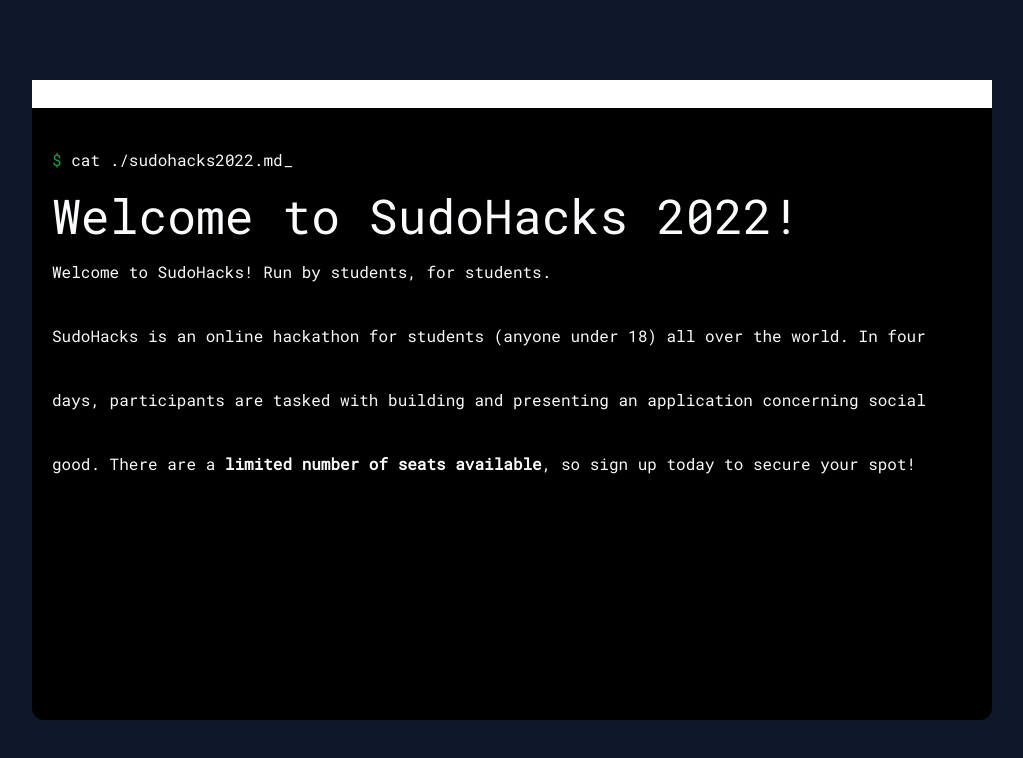
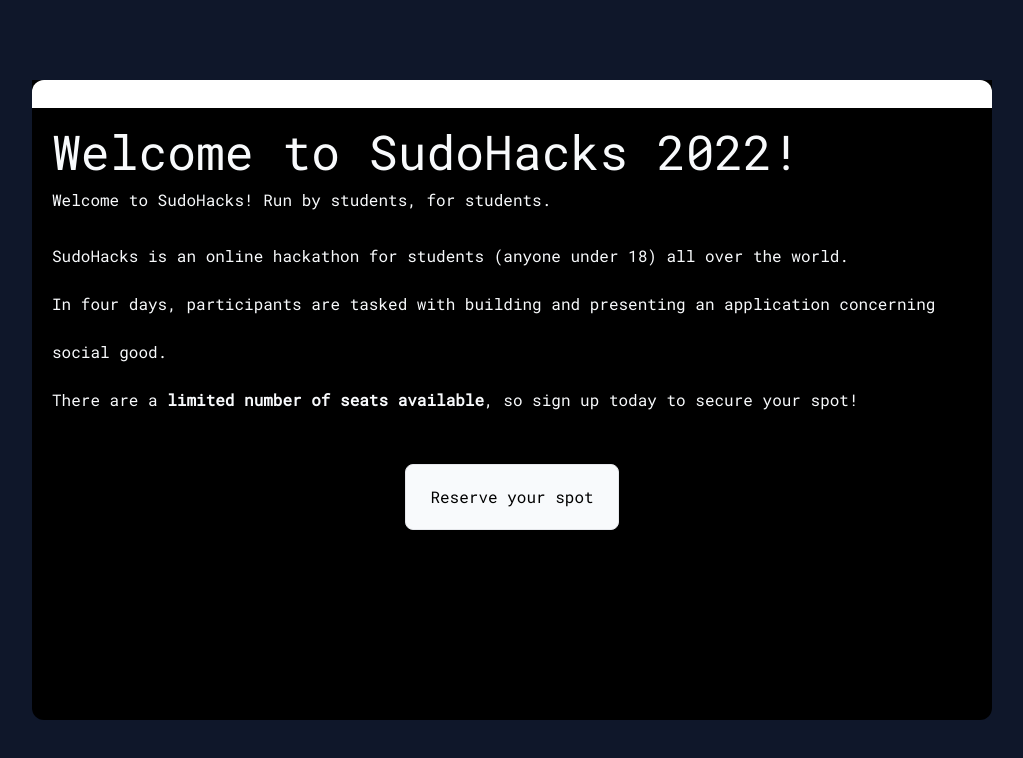
Before and after one commit to SudoHacksHackathon/Website, a React (Vite) app: page / in a window 1280 px wide. Shown: the top 758 px of the page, without its empty margins (128-1151 px from the left). Built offline with nearby package versions, Linux system fonts and the light colour scheme.

Commit message:
Updated frontend

```diff
--- a/src/App.tsx
+++ b/src/App.tsx
@@ -8,11 +8,15 @@
 const App = () => {
   const [revealed, setRevealed] = useState(false);
 
+  const [showModal, setShowModal] = useState(false);
+
   return (
-    <div className="bg-slate-900 h-full w-full flex justify-center place-items-center">
-      <div className="rounded-xl w-3/4 h-[80vh] bg-black font-mono">
-        <div className="w-full h-7 bg-white flex justify-end"></div>
-        <div className="p-5 leading-[4rem]">
+    <div className="bg-slate-900 grid h-screen place-items-center">
+      <div className="rounded-b-xl w-3/4 h-[80vh] bg-black font-mono">
+        <div className="rounded-t-xl w-full h-7 bg-white flex justify-end"></div>
+        <div className="p-5 leading-[3rem]">
+          {!revealed && (
+            <>
               <span className="text-green-600 text-m">$ </span>
               <div className="inline-block text-slate-50 text-m">
                 <Typewriter
@@ -21,24 +25,39 @@
                       .typeString("cat ./sudohacks2022.md")
                       .pauseFor(1000)
                       .callFunction(() => setRevealed(true))
-                    .start()
+                      .start();
                   }}
-                options={{ cursor: "_" }}
+                  options={{ cursor: "_", delay: 60 }} // Delay of 60 milliseconds
                 />
               </div>
-          <h1 className="text-slate-50 text-5xl" hidden={!revealed}>
+            </>
+          )}
+          {revealed && (
+            <>
+              <h1 className="text-slate-50 text-5xl">
                 Welcome to SudoHacks 2022!
-          </h1>{" "}
+              </h1>
 
-          <p className="text-slate-50 text-m" hidden={!revealed}>
+              <p className="text-slate-50 text-m mb-2">
                 Welcome to SudoHacks! Run by students, for students.
               </p>
 
-          <p className="text-slate-50 text-l" hidden={!revealed}>
-            SudoHacks is an online hackathon for students (anyone under 18) all over the world.
-            In four days, participants are tasked with building and presenting an application concerning social good.
-            There are a <strong>limited number of seats available</strong>, so sign up today to secure your spot!
+              <p className="text-slate-50 text-l">
+                SudoHacks is an online hackathon for students (anyone under 18)
+                all over the world. <br />
+                In four days, participants are tasked with building and
+                presenting an application concerning social good. <br />
+                There are a <strong>limited number of seats available</strong>,
+                so sign up today to secure your spot!
               </p>
+
+              <div className="grid place-items-center mt-10">
+                <button className="delay-50 transition duration-300 ease-in-out rounded-lg border bg-slate-50 text-black px-6 py-2 hover:text-slate-50 hover:bg-black">
+                  Reserve your spot
+                </button>
+              </div>
+            </>
+          )}
         </div>
       </div>
     </div>
```
Lines whose indentation alone changed are shown as unchanged.
